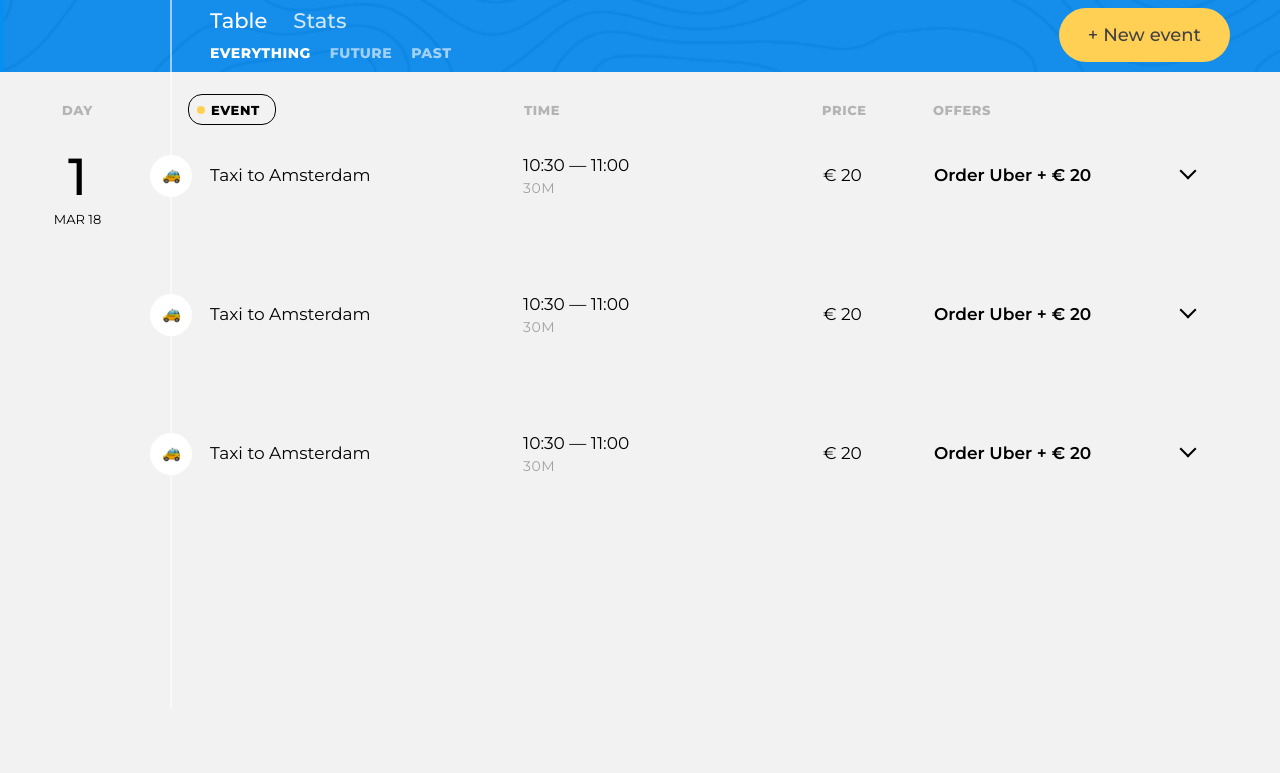
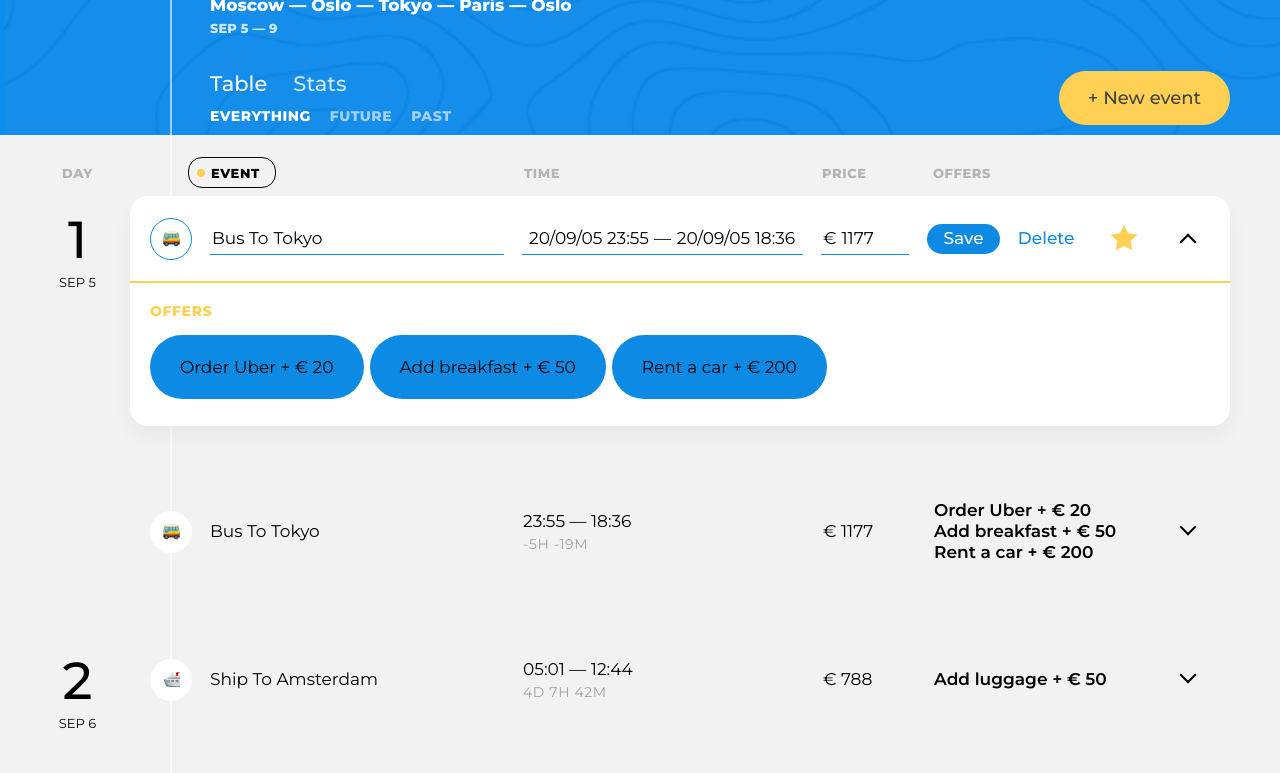
Before and after one commit to self-mismatch/252513-big-trip-12, a website built with webpack: page public/index.html in a window 1280 px wide. Shown: the part 91-864 px from the top of the page. Before the commit the page ends 800 px from the top, so only its background shows below. Built offline with nearby package versions, Linux system fonts and the light colour scheme.

Commit message:
Правит отображения данных в шаблонах, добавляет форматирование даты при помощи moment, корректирует и улучшает логику

```diff
--- a/package.json
+++ b/package.json
@@ -18,5 +18,8 @@
   },
   "engines": {
     "node": "12"
+  },
+  "dependencies": {
+    "moment": "2.27.0"
   }
 }
--- a/public/css/style.css
+++ b/public/css/style.css
@@ -667,7 +667,8 @@ main {
   margin: 0;
   margin-right: 15px;
   font-weight: 400;
-  font-size: inherit; }
+  font-size: inherit;
+  text-transform: capitalize; }
 
 .event__schedule {
   -ms-flex-negative: 0;
@@ -749,6 +750,7 @@ main {
 
 .event__label {
   margin-right: 5px;
+  text-transform: capitalize;
   cursor: pointer; }
 
 .event__input {
--- a/src/main.js
+++ b/src/main.js
@@ -1,14 +1,16 @@
-import {createDayTemplate} from "./view/day";
 import {createDaysTemplate} from "./view/days";
-import {createDayEventTemplate} from "./view/day-event";
-import {createDayEventsTemplate} from "./view/day-events";
-import {createDayInfoTemplate} from "./view/day-info";
 import {createInfoTemplate} from "./view/info";
 import {createFilterTemplate} from "./view/filter";
 import {createMenuTemplate} from "./view/menu";
-import {createeSortingTemplate} from "./view/sorting";
+import {createSortingTemplate} from "./view/sorting";
 
-const DAY_EVENTS_COUNT = 3;
+import {generateWaypoint} from "./mock/waypoint";
+import {sortWaypointsByDate} from "./utils/sorting";
+
+const WAYPOINTS_COUNT = 20;
+
+const waypoints = new Array(WAYPOINTS_COUNT).fill().map(generateWaypoint);
+const sortedWaypoints = sortWaypointsByDate(waypoints);
 
 const render = (container, template, place = `beforeend`) => {
   container.insertAdjacentHTML(place, template);
@@ -16,30 +18,15 @@ const render = (container, template, place = `beforeend`) => {
 
 const pageHeader = document.querySelector(`.page-header`);
 const tripMain = pageHeader.querySelector(`.trip-main`);
-const tripControls = tripMain.querySelector(`.trip-controls`);
-const tripControlsTabsTitle = tripControls.querySelector(`h2:first-of-type`);
+const controls = tripMain.querySelector(`.trip-controls`);
+const controlsTabsTitle = controls.querySelector(`h2:first-of-type`);
 
-render(tripMain, createInfoTemplate(), `afterbegin`);
-render(tripControlsTabsTitle, createMenuTemplate(), `afterend`);
-render(tripControls, createFilterTemplate());
+render(tripMain, createInfoTemplate(sortedWaypoints), `afterbegin`);
+render(controlsTabsTitle, createMenuTemplate(), `afterend`);
+render(controls, createFilterTemplate());
 
 const pageMain = document.querySelector(`.page-main`);
-const tripEvents = pageMain.querySelector(`.trip-events`);
+const events = pageMain.querySelector(`.trip-events`);
 
-render(tripEvents, createeSortingTemplate());
-render(tripEvents, createDaysTemplate());
-
-const tripDays = tripEvents.querySelector(`.trip-days`);
-
-render(tripDays, createDayTemplate());
-
-const tripDay = tripDays.querySelector(`.trip-days__item`);
-
-render(tripDay, createDayInfoTemplate());
-render(tripDay, createDayEventsTemplate());
-
-const tripDayEvents = tripDay.querySelector(`.trip-events__list`);
-
-for (let i = 0; i < DAY_EVENTS_COUNT; i++) {
-  render(tripDayEvents, createDayEventTemplate());
-}
+render(events, createSortingTemplate());
+render(events, createDaysTemplate(sortedWaypoints));
--- /dev/null
+++ b/src/mock/utils/common.js
@@ -0,0 +1,18 @@
+const getRandomInteger = (a = 0, b = 1) => {
+  const lower = Math.ceil(Math.min(a, b));
+  const upper = Math.floor(Math.max(a, b));
+
+  return Math.floor(lower + Math.random() * (upper - lower + 1));
+};
+
+const getRandomElement = (array) => {
+  return array[getRandomInteger(0, array.length - 1)];
+};
+
+const getRandomDate = (start = new Date(), end = new Date(), days = 5) => {
+  end.setDate(end.getDate() + days);
+
+  return new Date(start.getTime() + Math.random() * (end.getTime() - start.getTime()));
+};
+
+export {getRandomInteger, getRandomElement, getRandomDate};
--- /dev/null
+++ b/src/mock/waypoint.js
@@ -0,0 +1,123 @@
+import {getRandomInteger, getRandomElement, getRandomDate} from "./utils/common";
+
+const waypointTypes = [
+  `taxi`,
+  `bus`,
+  `train`,
+  `ship`,
+  `transport`,
+  `drive`,
+  `flight`,
+  `check-in`,
+  `sightseeing`,
+  `restaurant`,
+];
+
+const cities = [
+  `Amsterdam`,
+  `London`,
+  `Dublin`,
+  `Oslo`,
+  `Berlin`,
+  `New York`,
+  `Tokyo`,
+  `Moscow`,
+  `Saint-Petersburg`,
+  `Paris`,
+];
+
+const descriptions = [
+  `Lorem ipsum dolor sit amet, consectetur adipiscing elit. Cras aliquet varius magna, non porta ligula feugiat eget.`,
+  `Fusce tristique felis at fermentum pharetra.`,
+  `Aliquam id orci ut lectus varius viverra.`,
+  `Nullam nunc ex, convallis sed finibus eget, sollicitudin eget ante.`,
+  `Phasellus eros mauris, condimentum sed nibh vitae, sodales efficitur ipsum.`,
+  `Sed blandit, eros vel aliquam faucibus, purus ex euismod diam, eu luctus nunc ante ut dui.`,
+  `Sed sed nisi sed augue convallis suscipit in sed felis.`,
+  `Aliquam erat volutpat.`,
+  `Nunc fermentum tortor ac porta dapibus.`,
+  `In rutrum ac purus sit amet tempus.`,
+];
+
+const offers = [
+  {
+    name: `uber`,
+    fullName: `Order Uber`,
+    price: `20`,
+  },
+  {
+    name: `luggage`,
+    fullName: `Add luggage`,
+    price: `50`,
+  },
+  {
+    name: `comfort`,
+    fullName: `Switch to comfort`,
+    price: `80`,
+  },
+  {
+    name: `car`,
+    fullName: `Rent a car`,
+    price: `200`,
+  },
+  {
+    name: `breakfast`,
+    fullName: `Add breakfast`,
+    price: `50`,
+  },
+  {
+    name: `tickets`,
+    fullName: `Book tickets`,
+    price: `40`,
+  },
+  {
+    name: `lunch`,
+    fullName: `Lunch in city`,
+    price: `30`,
+  },
+];
+
+const generateDescription = () => {
+  const sentencesCount = getRandomInteger(1, 5);
+  let description = ``;
+
+  for (let i = 0; i < sentencesCount; i++) {
+    description += descriptions[getRandomInteger(0, descriptions.length - 1)];
+
+    if (i !== sentencesCount) {
+      description += ` `;
+    }
+  }
+
+  return description;
+};
+
+const generateOffers = () => {
+  const offersAmount = getRandomInteger(0, 3);
+  const offersCopy = offers.slice();
+
+  let finalOffers = [];
+
+  for (let i = 0; i < offersAmount; i++) {
+    const elementPosition = getRandomInteger(0, offersCopy.length - 1);
+    finalOffers.push(offersCopy[elementPosition]);
+    offersCopy.splice(elementPosition, 1);
+  }
+
+  return finalOffers;
+};
+
+export const generateWaypoint = () => {
+  return {
+    basePrice: getRandomInteger(200, 1500),
+    dateFrom: getRandomDate(),
+    dateTo: getRandomDate(),
+    destination: getRandomElement(cities),
+    offers: generateOffers(),
+    info: {
+      description: generateDescription(),
+      photo: `http://picsum.photos/248/152?r=${Math.random()}`,
+    },
+    type: getRandomElement(waypointTypes),
+  };
+};
--- /dev/null
+++ b/src/utils/date.js
@@ -0,0 +1,33 @@
+import moment from "moment";
+
+const getFormatedDate = (date) => {
+  return moment(date).format(`MMM D`);
+};
+
+const getFormatedDayFullDate = (date) => {
+  return moment(date).format(`YYYY-MM-DD`);
+};
+
+const formatTime = (date, datePostfix) => {
+  return date ? date + datePostfix : ``;
+};
+
+const getFormatedWaypointTime = (date) => {
+  return moment(date).format(`HH:mm`);
+};
+
+const getFormatedWaypointDate = (date) => {
+  return moment(date).format(`YYYY-MM-DDTHH:mm`);
+};
+
+const getWaypointDuration = (dateFrom, dateTo) => {
+  const {days, hours, minutes} = moment.duration(moment(dateTo).diff(dateFrom))._data;
+
+  return `${formatTime(days, `D`)} ${formatTime(hours, `H`)} ${formatTime(minutes, `M`)}`;
+};
+
+const getFormatedWaypointEditDate = (date) => {
+  return moment(date).format(`YY/MM/DD HH:mm`);
+};
+
+export {getFormatedDate, getFormatedDayFullDate, getFormatedWaypointTime, getFormatedWaypointDate, getWaypointDuration, getFormatedWaypointEditDate};
--- /dev/null
+++ b/src/utils/sorting.js
@@ -0,0 +1,56 @@
+// const getFirstDayDate = (waypoints) => {
+//   let firstDayDate = 31;
+
+//   waypoints.forEach((waypoint) => {
+//     const currentWaypointDay = waypoint.dateFrom.getDate();
+
+//     if (currentWaypointDay < firstDayDate) {
+//       firstDayDate = currentWaypointDay;
+//     }
+//   });
+
+//   return firstDayDate;
+// };
+
+const getWaypointsDays = (waypoints) => {
+  const days = [];
+
+  waypoints.forEach((waypoint) => {
+    const day = waypoint.dateFrom.getDate();
+
+    if (!days.includes(day)) {
+      days.push(day);
+    }
+  });
+
+  return days;
+};
+
+// Улучшить
+const sortWaypointsByDate = (waypoints) => {
+  const sortedWaypoints = waypoints.sort((a, b) => {
+    return a.dateFrom - b.dateFrom;
+  });
+
+  const days = getWaypointsDays(waypoints);
+
+  const sortedWaypointsByDays = [];
+
+  for (let i = 0; i < days.length; i++) {
+    sortedWaypointsByDays.push([]);
+  }
+
+  let currentDay = 0;
+
+  sortedWaypoints.forEach((waypoint) => {
+    if (waypoint.dateFrom.getDate() !== days[currentDay]) {
+      currentDay++;
+    }
+
+    sortedWaypointsByDays[currentDay].push(waypoint);
+  });
+
+  return sortedWaypointsByDays;
+};
+
+export {sortWaypointsByDate};
--- a/src/view/day-event.js
+++ /dev/null
@@ -1,38 +0,0 @@
-export const createDayEventTemplate = () => {
-  return (
-    `<li class="trip-events__item">
-      <div class="event">
-        <div class="event__type">
-          <img class="event__type-icon" width="42" height="42" src="img/icons/taxi.png" alt="Event type icon">
-        </div>
-        <h3 class="event__title">Taxi to Amsterdam</h3>
-
-        <div class="event__schedule">
-          <p class="event__time">
-            <time class="event__start-time" datetime="2019-03-18T10:30">10:30</time>
-            &mdash;
-            <time class="event__end-time" datetime="2019-03-18T11:00">11:00</time>
-          </p>
-          <p class="event__duration">30M</p>
-        </div>
-
-        <p class="event__price">
-          &euro;&nbsp;<span class="event__price-value">20</span>
-        </p>
-
-        <h4 class="visually-hidden">Offers:</h4>
-        <ul class="event__selected-offers">
-          <li class="event__offer">
-            <span class="event__offer-title">Order Uber</span>
-            &plus;
-            &euro;&nbsp;<span class="event__offer-price">20</span>
-          </li>
-        </ul>
-
-        <button class="event__rollup-btn" type="button">
-          <span class="visually-hidden">Open event</span>
-        </button>
-      </div>
-    </li>`
-  );
-};
--- a/src/view/day-events.js
+++ /dev/null
@@ -1,5 +0,0 @@
-export const createDayEventsTemplate = () => {
-  return (
-    `<ul class="trip-events__list"></ul>`
-  );
-};
--- a/src/view/day-info.js
+++ /dev/null
@@ -1,8 +0,0 @@
-export const createDayInfoTemplate = () => {
-  return (
-    `<div class="day__info">
-      <span class="day__counter">1</span>
-      <time class="day__date" datetime="2019-03-18">MAR 18</time>
-    </div>`
-  );
-};
--- a/src/view/day.js
+++ b/src/view/day.js
@@ -1,5 +1,21 @@
-export const createDayTemplate = () => {
+import {createWaypointsTemplate} from "./waypoints";
+import {getFormatedDate, getFormatedDayFullDate} from "../utils/date";
+
+export const createDayTemplate = (waypoints, index) => {
+  const dayNumber = ++index;
+  const date = waypoints[0].dateFrom;
+  const dayDate = getFormatedDate(date);
+  const dayFullDate = getFormatedDayFullDate(date);
+
+  const waypointsTemplate = createWaypointsTemplate(waypoints, index);
+
   return (
-    `<li class="trip-days__item  day"></li>`
+    `<li class="trip-days__item  day">
+      <div class="day__info">
+        <span class="day__counter">${dayNumber}</span>
+        <time class="day__date" datetime="${dayFullDate}">${dayDate}</time>
+      </div>
+      <ul class="trip-events__list">${waypointsTemplate}</ul>
+    </li>`
   );
 };
--- a/src/view/days.js
+++ b/src/view/days.js
@@ -1,5 +1,13 @@
-export const createDaysTemplate = () => {
+import {createDayTemplate} from "./day";
+
+export const createDaysTemplate = (waypoints) => {
+  let daysTemplate = ``;
+
+  waypoints.forEach((oneDayWaypoints, index) => {
+    daysTemplate += createDayTemplate(oneDayWaypoints, index);
+  });
+
   return (
-    `<ul class="trip-days"></ul>`
+    `<ul class="trip-days">${daysTemplate}</ul>`
   );
 };
--- a/src/view/info.js
+++ b/src/view/info.js
@@ -1,10 +1,37 @@
-export const createInfoTemplate = () => {
+import {getFormatedDate} from "../utils/date";
+
+const createRouteTemplate = (waypoints) => {
+  const route = [].concat([], ...waypoints);
+  let routeCities = ``;
+
+  for (let i = 0; i < route.length; i++) {
+    routeCities += route[i].destination;
+
+    if (i !== route.length - 1) {
+      routeCities += ` &mdash; `;
+    }
+  }
+
+  return (
+    `<h1 class="trip-info__title">${routeCities}</h1>`
+  );
+};
+
+export const createInfoTemplate = (waypoints) => {
+  const routeTemplate = createRouteTemplate(waypoints);
+
+  const firstWaypoint = waypoints[0][0];
+  const lastWaypoint = waypoints[waypoints.length - 1][waypoints[waypoints.length - 1].length - 1];
+
+  const dateFrom = getFormatedDate(firstWaypoint.dateFrom);
+  const dateTo = firstWaypoint.dateFrom.getMonth() !== lastWaypoint.dateFrom.getMonth() ? getFormatedDate(lastWaypoint.dateTo) : lastWaypoint.dateTo.getDate();
+
   return (
     `<section class="trip-main__trip-info  trip-info">
       <div class="trip-info__main">
-        <h1 class="trip-info__title">Amsterdam &mdash; Chamonix &mdash; Geneva</h1>
+        ${routeTemplate}
 
-        <p class="trip-info__dates">Mar 18&nbsp;&mdash;&nbsp;20</p>
+        <p class="trip-info__dates">${dateFrom}&nbsp;&mdash;&nbsp;${dateTo}</p>
       </div>
 
       <p class="trip-info__cost">
--- a/src/view/sorting.js
+++ b/src/view/sorting.js
@@ -1,4 +1,4 @@
-export const createeSortingTemplate = () => {
+export const createSortingTemplate = () => {
   return (
     `<form class="trip-events__trip-sort  trip-sort" action="#" method="get">
       <span class="trip-sort__item  trip-sort__item--day">Day</span>
--- /dev/null
+++ b/src/view/waypoint-edit.js
@@ -0,0 +1,167 @@
+import {getFormatedWaypointEditDate} from "../utils/date";
+
+const createOffersTemplate = (offers) => {
+  let template = ``;
+
+  offers.forEach((offer) => {
+    template += `<div class="event__offer-selector">
+      <input class="event__offer-checkbox  visually-hidden" id="event-offer-${offer.name}-1" type="checkbox" name="event-offer-${offer.name}" checked>
+      <label class="event__offer-label" for="event-offer-${offer.name}-1">
+        <span class="event__offer-title">${offer.fullName}</span>
+        &plus;
+        &euro;&nbsp;<span class="event__offer-price">${offer.price}</span>
+      </label>
+    </div>`;
+  });
+
+  return template;
+};
+
+export const createWaypointEditTemplate = (waypoint) => {
+  const {
+    basePrice = ``,
+    dateFrom = new Date(),
+    dateTo = new Date(),
+    destination = ``,
+    offers = [],
+    type = `bus`,
+  } = waypoint;
+
+  const startDate = getFormatedWaypointEditDate(dateFrom);
+  const endDate = getFormatedWaypointEditDate(dateTo);
+
+  const hasOffers = offers.length > 0;
+
+  const offersTemplate = hasOffers ? createOffersTemplate(offers) : null;
+
+  return (
+    `<li class="trip-events__item">
+      <form class="event  event--edit" action="#" method="post">
+        <header class="event__header">
+          <div class="event__type-wrapper">
+            <label class="event__type  event__type-btn" for="event-type-toggle-1">
+              <span class="visually-hidden">Choose event type</span>
+              <img class="event__type-icon" width="17" height="17" src="img/icons/${type}.png" alt="Event type icon">
+            </label>
+            <input class="event__type-toggle  visually-hidden" id="event-type-toggle-1" type="checkbox">
+
+            <div class="event__type-list">
+              <fieldset class="event__type-group">
+                <legend class="visually-hidden">Transfer</legend>
+
+                <div class="event__type-item">
+                  <input id="event-type-taxi-1" class="event__type-input  visually-hidden" type="radio" name="event-type" value="taxi">
+                  <label class="event__type-label  event__type-label--taxi" for="event-type-taxi-1">Taxi</label>
+                </div>
+
+                <div class="event__type-item">
+                  <input id="event-type-bus-1" class="event__type-input  visually-hidden" type="radio" name="event-type" value="bus">
+                  <label class="event__type-label  event__type-label--bus" for="event-type-bus-1">Bus</label>
+                </div>
+
+                <div class="event__type-item">
+                  <input id="event-type-train-1" class="event__type-input  visually-hidden" type="radio" name="event-type" value="train">
+                  <label class="event__type-label  event__type-label--train" for="event-type-train-1">Train</label>
+                </div>
+
+                <div class="event__type-item">
+                  <input id="event-type-ship-1" class="event__type-input  visually-hidden" type="radio" name="event-type" value="ship">
+                  <label class="event__type-label  event__type-label--ship" for="event-type-ship-1">Ship</label>
+                </div>
+
+                <div class="event__type-item">
+                  <input id="event-type-transport-1" class="event__type-input  visually-hidden" type="radio" name="event-type" value="transport">
+                  <label class="event__type-label  event__type-label--transport" for="event-type-transport-1">Transport</label>
+                </div>
+
+                <div class="event__type-item">
+                  <input id="event-type-drive-1" class="event__type-input  visually-hidden" type="radio" name="event-type" value="drive">
+                  <label class="event__type-label  event__type-label--drive" for="event-type-drive-1">Drive</label>
+                </div>
+
+                <div class="event__type-item">
+                  <input id="event-type-flight-1" class="event__type-input  visually-hidden" type="radio" name="event-type" value="flight" checked>
+                  <label class="event__type-label  event__type-label--flight" for="event-type-flight-1">Flight</label>
+                </div>
+              </fieldset>
+
+              <fieldset class="event__type-group">
+                <legend class="visually-hidden">Activity</legend>
+
+                <div class="event__type-item">
+                  <input id="event-type-check-in-1" class="event__type-input  visually-hidden" type="radio" name="event-type" value="check-in">
+                  <label class="event__type-label  event__type-label--check-in" for="event-type-check-in-1">Check-in</label>
+                </div>
+
+                <div class="event__type-item">
+                  <input id="event-type-sightseeing-1" class="event__type-input  visually-hidden" type="radio" name="event-type" value="sightseeing">
+                  <label class="event__type-label  event__type-label--sightseeing" for="event-type-sightseeing-1">Sightseeing</label>
+                </div>
+
+                <div class="event__type-item">
+                  <input id="event-type-restaurant-1" class="event__type-input  visually-hidden" type="radio" name="event-type" value="restaurant">
+                  <label class="event__type-label  event__type-label--restaurant" for="event-type-restaurant-1">Restaurant</label>
+                </div>
+              </fieldset>
+            </div>
+          </div>
+
+          <div class="event__field-group  event__field-group--destination">
+            <label class="event__label  event__type-output" for="event-destination-1">
+              ${type} to
+            </label>
+            <input class="event__input  event__input--destination" id="event-destination-1" type="text" name="event-destination" value="${destination}" list="destination-list-1">
+            <datalist id="destination-list-1">
+              <option value="Amsterdam"></option>
+              <option value="Geneva"></option>
+              <option value="Chamonix"></option>
+            </datalist>
+          </div>
+
+          <div class="event__field-group  event__field-group--time">
+            <label class="visually-hidden" for="event-start-time-1">
+              From
+            </label>
+            <input class="event__input  event__input--time" id="event-start-time-1" type="text" name="event-start-time" value="${startDate}">
+            &mdash;
+            <label class="visually-hidden" for="event-end-time-1">
+              To
+            </label>
+            <input class="event__input  event__input--time" id="event-end-time-1" type="text" name="event-end-time" value="${endDate}">
+          </div>
+
+          <div class="event__field-group  event__field-group--price">
+            <label class="event__label" for="event-price-1">
+              <span class="visually-hidden">Price</span>
+              &euro;
+            </label>
+            <input class="event__input  event__input--price" id="event-price-1" type="text" name="event-price" value="${basePrice}">
+          </div>
+
+          <button class="event__save-btn  btn  btn--blue" type="submit">Save</button>
+          <button class="event__reset-btn" type="reset">Delete</button>
+
+          <input id="event-favorite-1" class="event__favorite-checkbox  visually-hidden" type="checkbox" name="event-favorite" checked>
+          <label class="event__favorite-btn" for="event-favorite-1">
+            <span class="visually-hidden">Add to favorite</span>
+            <svg class="event__favorite-icon" width="28" height="28" viewBox="0 0 28 28">
+              <path d="M14 21l-8.22899 4.3262 1.57159-9.1631L.685209 9.67376 9.8855 8.33688 14 0l4.1145 8.33688 9.2003 1.33688-6.6574 6.48934 1.5716 9.1631L14 21z"/>
+            </svg>
+          </label>
+
+          <button class="event__rollup-btn" type="button">
+            <span class="visually-hidden">Open event</span>
+          </button>
+        </header>
+
+        ${hasOffers ? `<section class="event__details">
+          <section class="event__section  event__section--offers">
+            <h3 class="event__section-title  event__section-title--offers">Offers</h3>
+
+            <div class="event__available-offers">${offersTemplate}</div>
+          </section>
+        </section>` : ``}
+      </form>
+    </li>`
+  );
+};
--- /dev/null
+++ b/src/view/waypoint.js
@@ -0,0 +1,61 @@
+import {getFormatedWaypointTime, getFormatedWaypointDate, getWaypointDuration} from "../utils/date";
+
+const createOffersTemplate = (offers) => {
+  let template = ``;
+
+  offers.forEach((offer) => {
+    template += `<li class="event__offer">
+      <span class="event__offer-title">${offer.fullName}</span>
+      &plus;
+      &euro;&nbsp;<span class="event__offer-price">${offer.price}</span>
+    </li>`;
+  });
+
+  return template;
+};
+
+export const createWaypointTemplate = (waypoint) => {
+  const {basePrice, dateFrom, dateTo, destination, offers, type} = waypoint;
+
+  const startDate = getFormatedWaypointDate(dateFrom);
+  const endDate = getFormatedWaypointDate(dateTo);
+  const startTime = getFormatedWaypointTime(dateFrom);
+  const endTime = getFormatedWaypointTime(dateTo);
+
+  const duration = getWaypointDuration(dateFrom, dateTo);
+
+  const offersTemplate = createOffersTemplate(offers);
+
+  return (
+    `<li class="trip-events__item">
+      <div class="event">
+        <div class="event__type">
+          <img class="event__type-icon" width="42" height="42" src="img/icons/${type}.png" alt="Event type icon">
+        </div>
+        <h3 class="event__title">${type} to ${destination}</h3>
+
+        <div class="event__schedule">
+          <p class="event__time">
+            <time class="event__start-time" datetime="${startDate}">${startTime}</time>
+            &mdash;
+            <time class="event__end-time" datetime="${endDate}">${endTime}</time>
+          </p>
+          <p class="event__duration">${duration}</p>
+        </div>
+
+        <p class="event__price">
+          &euro;&nbsp;<span class="event__price-value">${basePrice}</span>
+        </p>
+
+        <h4 class="visually-hidden">Offers:</h4>
+        <ul class="event__selected-offers">
+          ${offersTemplate}
+        </ul>
+
+        <button class="event__rollup-btn" type="button">
+          <span class="visually-hidden">Open event</span>
+        </button>
+      </div>
+    </li>`
+  );
+};
--- /dev/null
+++ b/src/view/waypoints.js
@@ -0,0 +1,16 @@
+import {createWaypointTemplate} from "./waypoint";
+import {createWaypointEditTemplate} from "./waypoint-edit";
+
+export const createWaypointsTemplate = (waypoints, index) => {
+  let waypointsTemplate = ``;
+
+  if (index === 1) {
+    waypointsTemplate += createWaypointEditTemplate(waypoints[0]);
+  }
+
+  waypoints.forEach((waypoint) => {
+    waypointsTemplate += createWaypointTemplate(waypoint);
+  });
+
+  return waypointsTemplate;
+};
```
Also changed, not shown: public/index.html (+1 -0 lines), src/utils/common.js (added), 1 other file.
